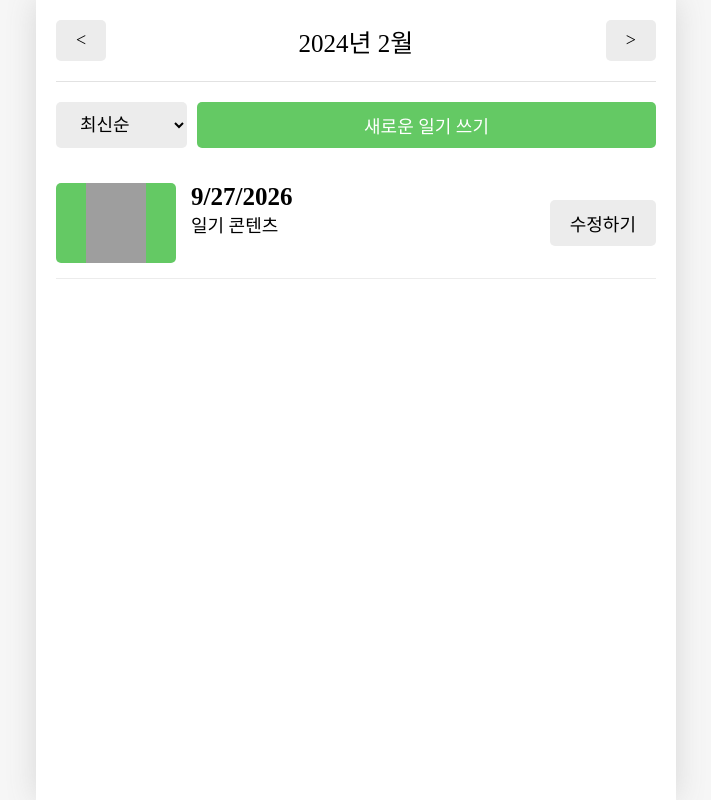
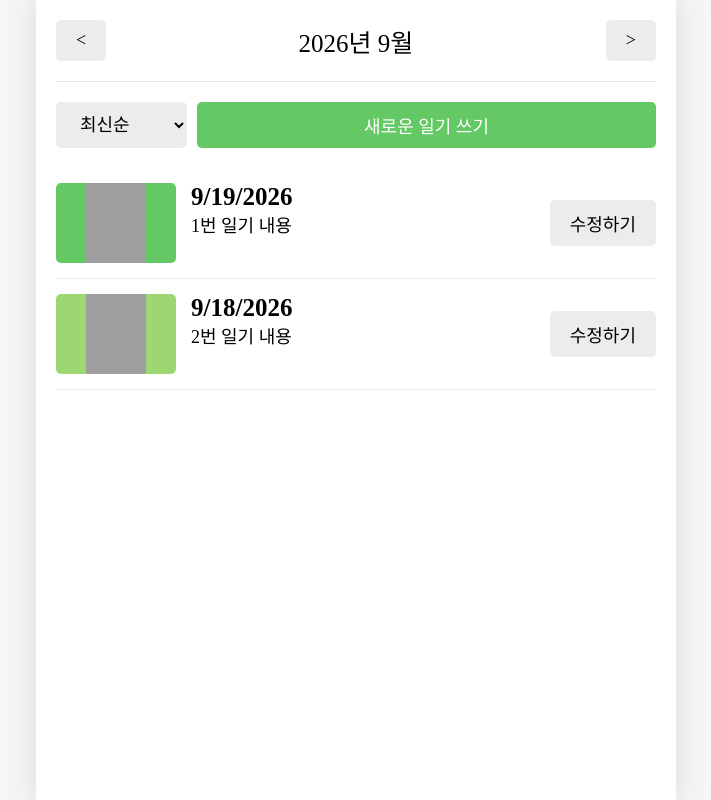
Before and after one commit to kdh100506/React, a React (Vite) app in the folder section12/: page / in a window 1280 px wide. Shown: the whole page, without its empty margins (284-995 px from the left). Built offline with nearby package versions, Linux system fonts and the light colour scheme; grey boxes are pictures that could not be loaded; a web font is replaced by a local one.

Commit message:
section12

```diff
--- a/section12/eslint.config.js
+++ b/section12/eslint.config.js
@@ -16,6 +16,7 @@ export default defineConfig([
     rules: {
       'no-unused-vars': 'off',
       'react/prop-types': 'off',
+      'react-refresh/only-export-components': 'off',
     },
   },
 ]);
--- a/section12/src/App.jsx
+++ b/section12/src/App.jsx
@@ -10,15 +10,21 @@ import Edit from './pages/Edit';
 const mockData = [
   {
     id: 1,
-    createdDate: new Date().getTime(),
+    createdDate: new Date('2026-09-19').getTime(),
     emotionId: 1,
     content: '1번 일기 내용',
   },
   {
     id: 2,
-    createdDate: new Date().getTime(),
+    createdDate: new Date('2026-09-18').getTime(),
     emotionId: 2,
     content: '2번 일기 내용',
+  },
+  {
+    id: 3,
+    createdDate: new Date('2026-08-18').getTime(),
+    emotionId: 3,
+    content: '3번 일기 내용',
   },
 ];
 
@@ -35,8 +41,8 @@ function reducer(state, action) {
   }
 }
 
-const DiaryStateContext = createContext();
-const DiaryDispatchContext = createContext();
+export const DiaryStateContext = createContext();
+export const DiaryDispatchContext = createContext();
 
 function App() {
   const [data, dispatch] = useReducer(reducer, mockData);
--- a/section12/src/components/DiaryItem.jsx
+++ b/section12/src/components/DiaryItem.jsx
@@ -2,16 +2,15 @@ import './DiaryItem.css';
 import getEmotionImage from '../util/get.emotion-image';
 import Button from './Button';
 
-function DiaryItem() {
-  const emotionId = 1;
+function DiaryItem({ id, emotionId, createdDate, content }) {
   return (
     <div className="DiaryItem">
       <div className={`img_section img_section_${emotionId}`}>
         <img src={getEmotionImage(emotionId)} alt="" />
       </div>
       <div className="info_section">
-        <div className="created_date">{new Date().toLocaleDateString()}</div>
-        <div className="content">일기 콘텐츠</div>
+        <div className="created_date">{new Date(createdDate).toLocaleDateString()}</div>
+        <div className="content">{content}</div>
       </div>
       <div className="button_section">
         <Button text={'수정하기'}></Button>
--- a/section12/src/components/DiaryList.jsx
+++ b/section12/src/components/DiaryList.jsx
@@ -2,7 +2,7 @@ import Button from './Button';
 import DiaryItem from './DiaryItem';
 import './DiaryList.css';
 
-function DiaryList() {
+function DiaryList({ data }) {
   return (
     <div className="DiaryList">
       <div className="menu_bar">
@@ -13,7 +13,9 @@ function DiaryList() {
         <Button text={'새로운 일기 쓰기'} type={'POSITIVE'}></Button>
       </div>
       <div className="list_wrapper">
-        <DiaryItem></DiaryItem>
+        {data.map((item) => (
+          <DiaryItem key={item.id} {...item}></DiaryItem>
+        ))}
       </div>
     </div>
   );
--- a/section12/src/pages/Home.jsx
+++ b/section12/src/pages/Home.jsx
@@ -1,12 +1,45 @@
+import { useState, useContext } from 'react';
 import Button from '../components/Button';
 import DiaryList from '../components/DiaryList';
 import Header from '../components/Header';
+import { DiaryStateContext } from '../App';
+
+const getMonthlyData = (pivotDate, data) => {
+  const beginTime = new Date(pivotDate.getFullYear(), pivotDate.getMonth(), 1, 0, 0, 0).getTime();
+  const endTime = new Date(
+    pivotDate.getFullYear(),
+    pivotDate.getMonth() + 1,
+    0,
+    23,
+    59,
+    59,
+  ).getTime();
+  return data.filter((item) => beginTime <= item.createdDate && item.createdDate <= endTime);
+};
 
 function Home() {
+  const data = useContext(DiaryStateContext);
+  const [pivotDate, setPivotDate] = useState(new Date());
+
+  const monthlyData = getMonthlyData(pivotDate, data);
+  console.log(monthlyData);
+
+  const onIncreseMonth = () => {
+    setPivotDate(new Date(pivotDate.getFullYear(), pivotDate.getMonth() + 1));
+  };
+
+  const onDecreseMonth = () => {
+    setPivotDate(new Date(pivotDate.getFullYear(), pivotDate.getMonth() - 1));
+  };
+
   return (
     <div>
-      <Header title={'2024년 2월'} leftChild={<Button text={'<'}></Button>} rightChild={<Button text={'>'}></Button>}></Header>
-      <DiaryList></DiaryList>
+      <Header
+        title={`${pivotDate.getFullYear()}년 ${pivotDate.getMonth() + 1}월`}
+        leftChild={<Button text={'<'} onClick={onDecreseMonth}></Button>}
+        rightChild={<Button text={'>'} onClick={onIncreseMonth}></Button>}
+      ></Header>
+      <DiaryList data={monthlyData}></DiaryList>
     </div>
   );
 }
```
